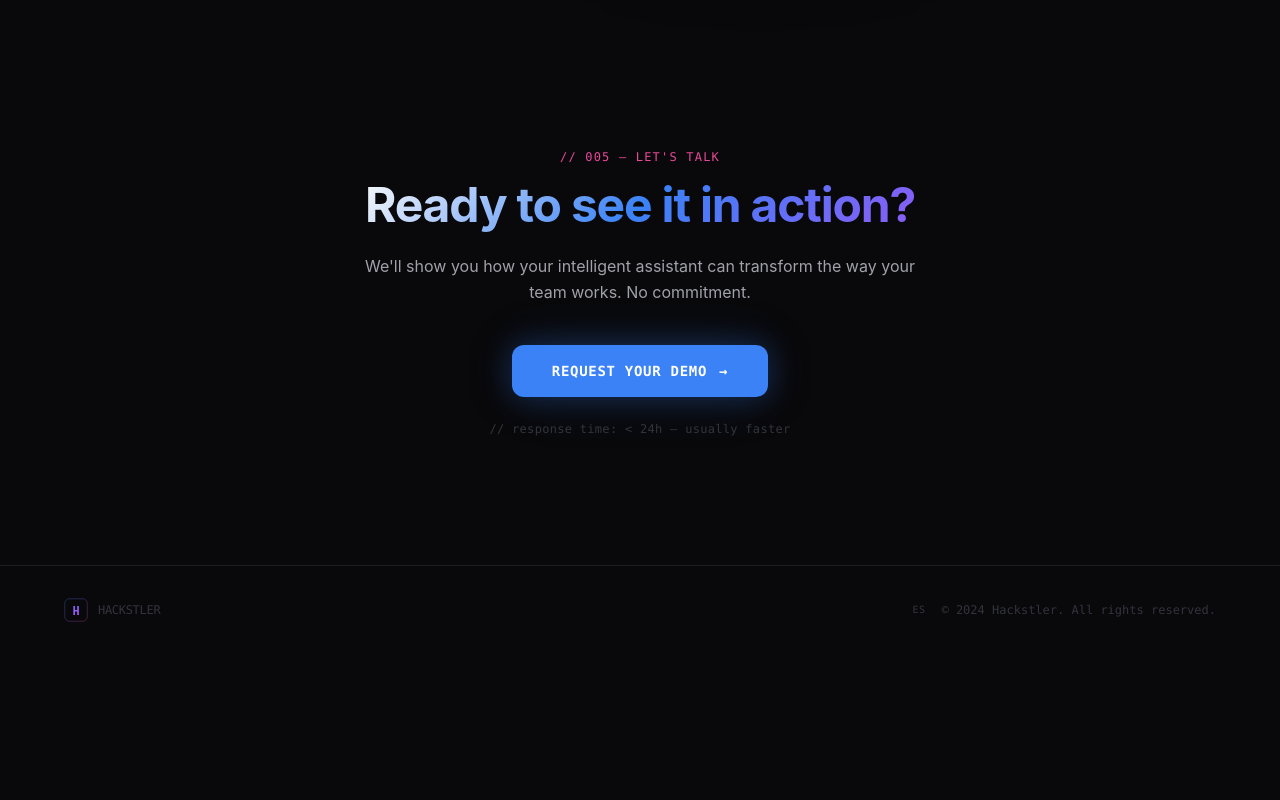
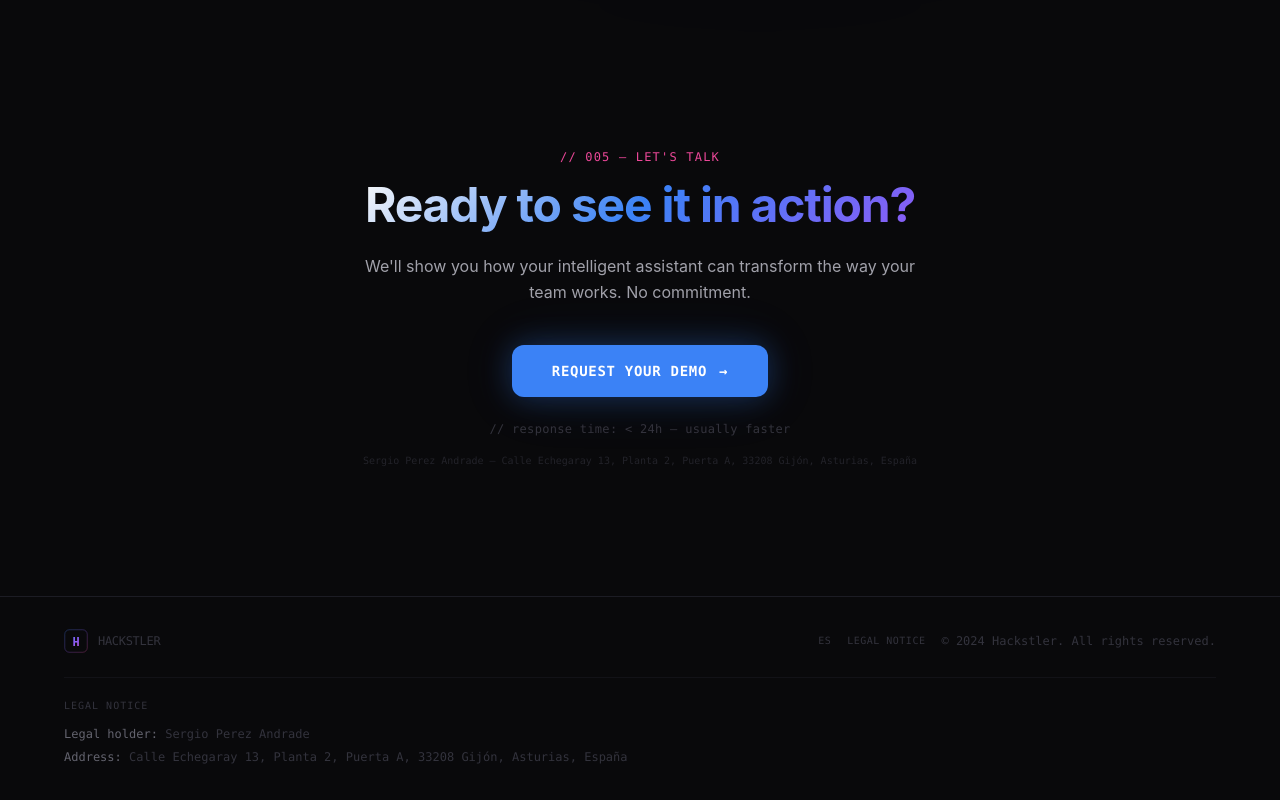
Before and after one commit to hackstler/web, a React (Vite) app: page / in a window 1280 px wide. Shown: the part 4361-5161 px from the top of the page. Before the commit the page ends 5015 px from the top, so only its background shows below. Built offline with nearby package versions, Linux system fonts and the light colour scheme.

Commit message:
fuxk meta

```diff
--- a/src/components/Landing.tsx
+++ b/src/components/Landing.tsx
@@ -886,12 +886,16 @@ export function Landing() {
           <p className="font-mono text-xs text-text-dim mt-6 tracking-wide">
             {t.cta.ctaSubtext}
           </p>
+          <p className="font-mono text-[10px] text-text-dim/60 mt-4">
+            {t.footer.legalName} &mdash; {t.footer.legalAddressText}
+          </p>
         </div>
       </Section>
 
       {/* ── Footer ───────────────────────────────────────────── */}
       <footer className="border-t border-border py-8 px-6">
-        <div className="max-w-6xl mx-auto flex flex-col sm:flex-row items-center justify-between gap-4">
+        <div className="max-w-6xl mx-auto flex flex-col gap-6">
+          <div className="flex flex-col sm:flex-row items-center justify-between gap-4">
             <div className="flex items-center gap-2.5">
               <Logo className="w-6 h-6" />
               <span className="font-mono text-xs text-text-dim tracking-tight">HACKSTLER</span>
@@ -903,9 +907,22 @@ export function Landing() {
               >
                 {lang === 'en' ? 'ES' : 'EN'}
               </button>
+              <a href="#legal" className="font-mono text-[10px] text-text-dim hover:text-text-muted tracking-wider uppercase transition-colors">
+                {t.footer.legalTitle}
+              </a>
               <p className="font-mono text-xs text-text-dim">
                 &copy; {new Date().getFullYear()} Hackstler. {t.footer.rights}
               </p>
+            </div>
+          </div>
+
+          {/* Legal notice — crawlable HTML text */}
+          <div id="legal" className="border-t border-border/50 pt-5">
+            <p className="font-mono text-[10px] text-text-dim tracking-widest uppercase mb-3">{t.footer.legalTitle}</p>
+            <div className="font-mono text-xs text-text-dim leading-relaxed space-y-1">
+              <p><span className="text-text-muted">{t.footer.legalHolder}:</span> {t.footer.legalName}</p>
+              <p><span className="text-text-muted">{t.footer.legalAddress}:</span> {t.footer.legalAddressText}</p>
+            </div>
           </div>
         </div>
       </footer>
--- a/src/i18n.tsx
+++ b/src/i18n.tsx
@@ -157,6 +157,11 @@ const en = {
   },
   footer: {
     rights: 'All rights reserved.',
+    legalTitle: 'Legal Notice',
+    legalHolder: 'Legal holder',
+    legalAddress: 'Address',
+    legalName: 'Sergio Perez Andrade',
+    legalAddressText: 'Calle Echegaray 13, Planta 2, Puerta A, 33208 Gijón, Asturias, España',
   },
 }
 
@@ -315,6 +320,11 @@ const es: typeof en = {
   },
   footer: {
     rights: 'Todos los derechos reservados.',
+    legalTitle: 'Aviso Legal',
+    legalHolder: 'Titular',
+    legalAddress: 'Dirección',
+    legalName: 'Sergio Perez Andrade',
+    legalAddressText: 'Calle Echegaray 13, Planta 2, Puerta A, 33208 Gijón, Asturias, España',
   },
 }
 
```
Lines whose indentation alone changed are shown as unchanged.
